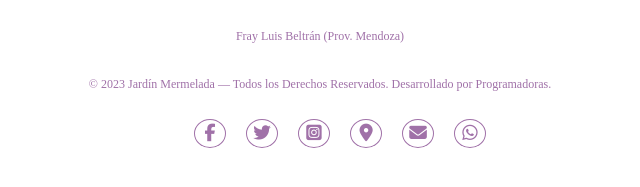
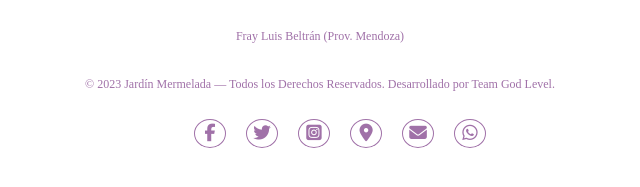
Before and after one commit to Erika3106/TPO-Web-Jardin-Maternal, a plain HTML site: page conocenos.html in a window 1280 px wide. Shown: the part 363-550 px from the top of the page, 320-960 px from the left. Drawn offline with Linux system fonts and the light colour scheme; files whose address does not match are found by name.

Commit message:
ajuste comentario footer

```diff
--- a/conocenos.html
+++ b/conocenos.html
@@ -39,7 +39,7 @@
           <p>Fray Luis Beltrán (Prov. Mendoza)</p>
           <p>
             © 2023 Jardín Mermelada — Todos los Derechos Reservados. Desarrollado por
-            Programadoras.
+            Team God Level.
           </p>
           <ul class="redes">
             <li>
```
Also changed, not shown: contacto.html (+1 -1 lines), index.html (+1 -1 lines), ubicacion.html (+1 -1 lines).
